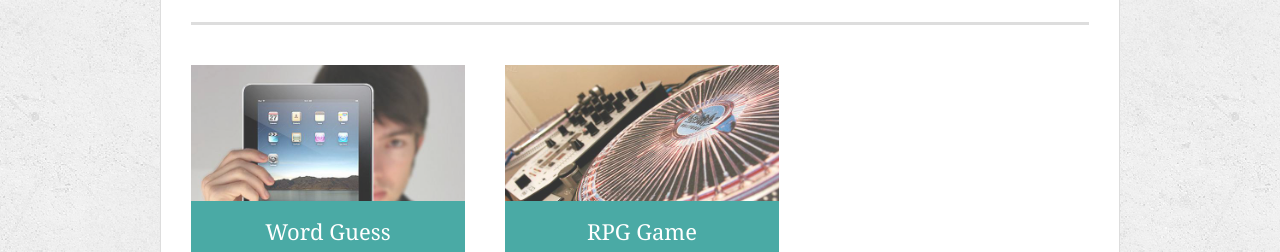
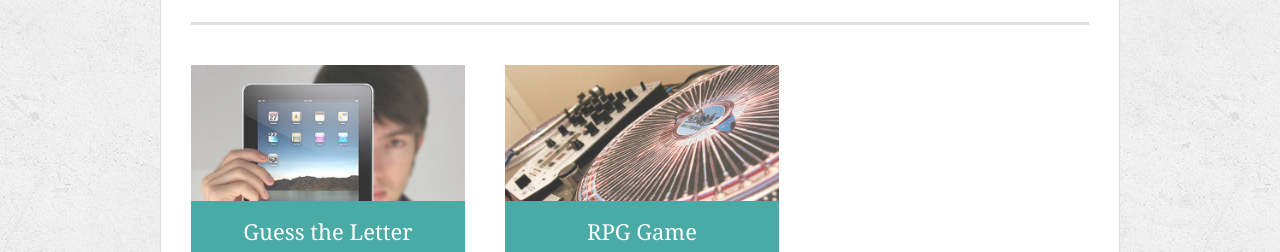
Before and after one commit to dylanawhite92/Portfolio, a plain HTML site: page portfolio.html in a window 1280 px wide. Shown: the part 241-493 px from the top of the page. Drawn offline with Linux system fonts and the light colour scheme.

Commit message:
added link to psychic game homework

```diff
--- a/portfolio.html
+++ b/portfolio.html
@@ -26,9 +26,9 @@
       <h1>Portfolio</h1>
 
       <div class="work">
-        <img src="assets/images/technics-q-c-640-480-1.jpg" alt="Word Guess">
+        <a href="https://narwhalnancy.github.io/Psychic-Game/"><img src="assets/images/technics-q-c-640-480-1.jpg" alt="Word Guess">
 
-        <h3>Word Guess</h3>
+        <h3>Guess the Letter</h3></a>
       </div>
       <div class="work">
         <img src="assets/images/technics-q-c-640-480-2.jpg" alt="RPG Game">
```
Also changed, not shown: 1 other file.
